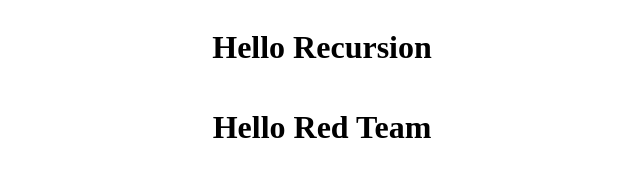
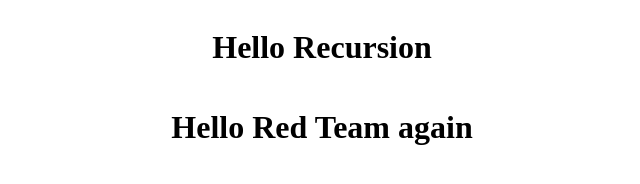
Before and after one commit to teama-Red/task1, a plain HTML site: page index.html in a window 1280 px wide. Shown: the whole page, without its empty margins (318-958 px from the left). Drawn offline with Linux system fonts and the light colour scheme.

Commit message:
add-redgreeting2

```diff
--- a/index.html
+++ b/index.html
@@ -10,7 +10,7 @@
 <body>
     <div class="container">
         <h1>Hello Recursion</h1>
-        <h1>Hello Red Team</h1>
+        <h1>Hello Red Team again</h1>
     </div>
 </body>
 </html>
```
